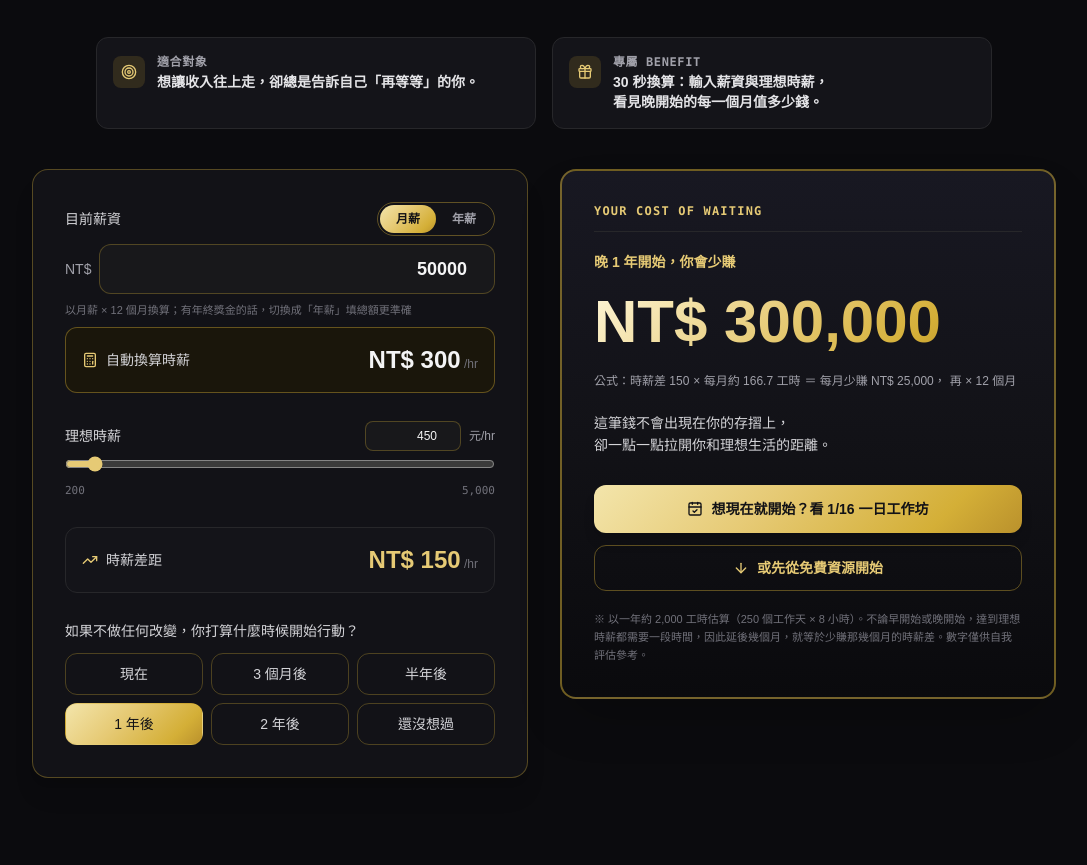
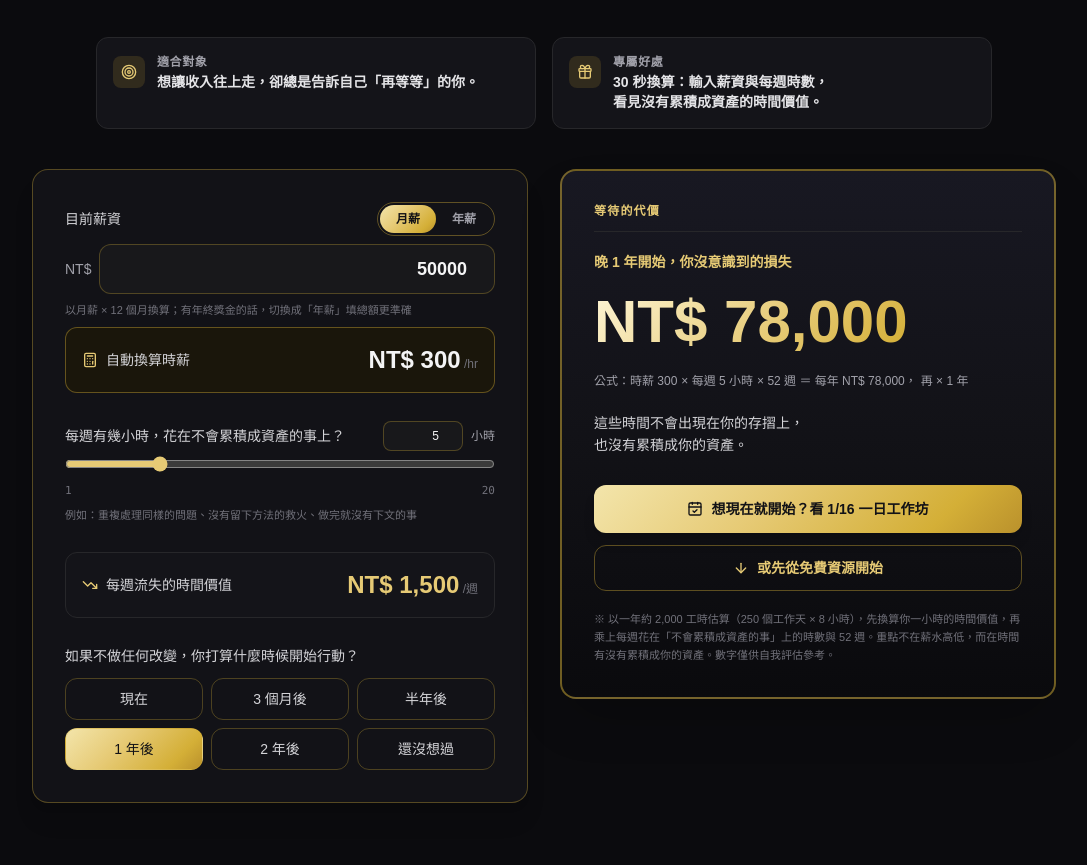
Before and after one commit to gingerlin0919-tech/freesources-site, a plain HTML site: page index.html in a window 1280 px wide. Shown: the part 756-1621 px from the top of the page, without its empty margins (96-1183 px from the left). Drawn offline with nearby package versions, Linux system fonts and the light colour scheme.

Commit message:
計算機改為時間價值版本，不再以理想時薪計算

```diff
--- a/index.html
+++ b/index.html
@@ -140,7 +140,7 @@ p,li,td,th,figcaption,label,dd{text-wrap:pretty}
 <div class="text-center space-y-3">
 <h2 class="text-3xl sm:text-4xl font-serif font-black text-white"><span class="phw">
           <span class="ph">【不行動的成本計算機】</span></span><br/>
-<span class="gold-gradient-text"><span class="phw"><span class="ph">算一算：</span><span class="ph">晚一點開始，</span><span class="ph">你會少賺多少？</span></span></span>
+<span class="gold-gradient-text"><span class="phw"><span class="ph">算一算：</span><span class="ph">晚一點開始，</span><span class="ph">流失了多少時間價值？</span></span></span>
 </h2>
 </div>
 <!-- 對象與效益說明卡 -->
@@ -159,8 +159,8 @@ p,li,td,th,figcaption,label,dd{text-wrap:pretty}
 <i class="w-4 h-4" data-lucide="gift"></i>
 </div>
 <div>
-<h4 class="text-xs font-bold text-zinc-400 font-mono tracking-wider"><span class="phw"><span class="ph">專屬 BENEFIT</span></span></h4>
-<p class="text-sm font-semibold text-zinc-200 mt-0.5"><span class="phw"><span class="ph">30 秒換算：</span><span class="ph">輸入薪資與理想時薪，</span><span class="ph">看見晚開始的每一個月值多少錢。</span></span></p>
+<h4 class="text-xs font-bold text-zinc-400 font-mono tracking-wider"><span class="phw"><span class="ph">專屬好處</span></span></h4>
+<p class="text-sm font-semibold text-zinc-200 mt-0.5"><span class="phw"><span class="ph">30 秒換算：</span><span class="ph">輸入薪資與每週時數，</span><span class="ph">看見沒有累積成資產的時間價值。</span></span></p>
 </div>
 </div>
 </div>
@@ -185,16 +185,17 @@ p,li,td,th,figcaption,label,dd{text-wrap:pretty}
 </div>
 <div class="space-y-2">
 <div class="flex items-center justify-between gap-3">
-<label for="ideal" class="text-zinc-300 font-medium text-sm">理想時薪</label>
-<div class="flex items-center gap-2 text-xs text-zinc-400"><input id="idealN" type="number" min="200" max="5000" step="50" aria-label="理想時薪數值" class="w-24 rounded-lg bg-zinc-900 border border-[#D4AF37]/30 px-2 py-1.5 text-right text-zinc-100 focus:outline-none">元/hr</div>
+<label for="ideal" class="text-zinc-300 font-medium text-sm"><span class="ph">每週有幾小時，</span><span class="ph">花在不會累積成資產的事上？</span></label>
+<div class="flex items-center gap-2 text-xs text-zinc-400 shrink-0"><input id="idealN" type="number" min="1" max="20" step="1" aria-label="每週小時數" class="w-20 rounded-lg bg-zinc-900 border border-[#D4AF37]/30 px-2 py-1.5 text-right text-zinc-100 focus:outline-none">小時</div>
 </div>
-<input class="w-full h-2 bg-zinc-800 rounded-lg cursor-pointer" id="ideal" max="5000" min="200" step="50" type="range" value="400"/>
-<div class="flex justify-between text-[11px] text-zinc-500 font-mono"><span>200</span><span>5,000</span></div>
+<input class="w-full h-2 bg-zinc-800 rounded-lg cursor-pointer" id="ideal" max="20" min="1" step="1" type="range" value="5"/>
+<div class="flex justify-between text-[11px] text-zinc-500 font-mono"><span>1</span><span>20</span></div>
+<p class="text-[11px] text-zinc-500">例如：重複處理同樣的問題、沒有留下方法的救火、做完就沒有下文的事</p>
 <p id="idealHint" class="text-[11px] text-amber-400"></p>
 </div>
 <div class="p-4 rounded-xl bg-[#141419] border border-zinc-800 flex items-center justify-between gap-3">
-<span class="text-sm text-zinc-300 whitespace-nowrap flex items-center gap-2"><i class="w-4 h-4 text-[#E6CA75]" data-lucide="trending-up"></i>時薪差距</span>
-<span class="text-xl sm:text-2xl font-black text-[#E6CA75] whitespace-nowrap">NT$ <span id="gap">150</span><span class="text-xs text-zinc-500 font-normal"> /hr</span></span>
+<span class="text-sm text-zinc-300 whitespace-nowrap flex items-center gap-2"><i class="w-4 h-4 text-[#E6CA75]" data-lucide="trending-down"></i>每週流失的時間價值</span>
+<span class="text-xl sm:text-2xl font-black text-[#E6CA75] whitespace-nowrap">NT$ <span id="gap">1,500</span><span class="text-xs text-zinc-500 font-normal"> /週</span></span>
 </div>
 <div class="space-y-3">
 <p class="text-zinc-300 font-medium text-sm"><span class="ph">如果不做任何改變，</span><span class="ph">你打算什麼時候開始行動？</span></p>
@@ -211,10 +212,10 @@ p,li,td,th,figcaption,label,dd{text-wrap:pretty}
 <!-- 右側：結果 -->
 <div class="lg:col-span-6 p-6 sm:p-8 rounded-2xl bg-gradient-to-b from-[#181822] via-[#121217] to-[#0A0A0D] border-2 border-[#D4AF37]/50 shadow-2xl space-y-5">
 <div class="flex items-center justify-between border-b border-zinc-800 pb-3">
-<span class="text-xs font-mono uppercase tracking-widest text-[#E6CA75] font-bold">YOUR COST OF WAITING</span>
+<span class="text-xs font-mono uppercase tracking-widest text-[#E6CA75] font-bold">等待的代價</span>
 </div>
-<p id="lossLabel" class="text-sm text-[#E6CA75] font-semibold">晚 1 年開始，你會少賺</p>
-<p id="lossWrap" class="font-serif font-black gold-gradient-text leading-none whitespace-nowrap overflow-hidden" style="font-size:56px;">NT$ <span id="loss">300,000</span></p>
+<p id="lossLabel" class="text-sm text-[#E6CA75] font-semibold">晚 1 年開始，你沒意識到的損失</p>
+<p id="lossWrap" class="font-serif font-black gold-gradient-text leading-none whitespace-nowrap overflow-hidden" style="font-size:56px;">NT$ <span id="loss">78,000</span></p>
 <p id="formula" class="text-xs text-zinc-400 leading-relaxed"></p>
 <p id="lossNote" class="text-sm text-zinc-300 leading-relaxed"></p>
 <div class="pt-2 space-y-3">
@@ -225,7 +226,7 @@ p,li,td,th,figcaption,label,dd{text-wrap:pretty}
 <i class="w-4 h-4" data-lucide="arrow-down"></i><span>或先從免費資源開始</span>
 </a>
 </div>
-<p class="text-[11px] text-zinc-500 leading-relaxed">※ 以一年約 2,000 工時估算（250 個工作天 × 8 小時）。不論早開始或晚開始，達到理想時薪都需要一段時間，因此延後幾個月，就等於少賺那幾個月的時薪差。數字僅供自我評估參考。</p>
+<p class="text-[11px] text-zinc-500 leading-relaxed">※ 以一年約 2,000 工時估算（250 個工作天 × 8 小時），先換算你一小時的時間價值，再乘上每週花在「不會累積成資產的事」上的時數與 52 週。重點不在薪水高低，而在時間有沒有累積成你的資產。數字僅供自我評估參考。</p>
 </div>
 </div>
 </div>
@@ -431,28 +432,24 @@ p,li,td,th,figcaption,label,dd{text-wrap:pretty}
       function calc() {
         var v = Math.max(0, parseFloat(salary.value) || 0);
         var cur = (unit === 'month' ? v * 12 : v) / HOURS_YEAR;
-        if (!idealTouched) {
-          var auto = Math.min(+idealR.max, Math.max(+idealR.min, Math.round(cur * 1.5 / 50) * 50));
-          idealR.value = auto; idealN.value = auto;
-        }
-        var ideal = +idealR.value, gap = Math.max(0, ideal - cur), loss = gap * HOURS_MONTH * months;
+        var hrs = +idealR.value, gap = cur * hrs, perYear = gap * 52, loss = perYear / 12 * months;
         document.getElementById('curHr').textContent = fmt(cur);
         document.getElementById('gap').textContent = fmt(gap);
-        document.getElementById('idealHint').textContent = (cur > 0 && ideal <= cur) ? '理想時薪要高於目前時薪，才算得出落差喔。' : '';
         document.getElementById('loss').textContent = fmt(loss);
         var label = document.getElementById('lossLabel'), note = document.getElementById('lossNote'), formula = document.getElementById('formula');
         if (months === 0) {
           label.textContent = '現在開始，你不必付出這筆代價';
           note.innerHTML = segN('最划算的開始時間，') + segN('永遠是現在。');
-          formula.innerHTML = seg('每多等 1 年，') + seg('就少賺 NT$ ' + fmt(gap * HOURS_YEAR));
+          formula.innerHTML = seg('每多等 1 年，') + seg('就流失 NT$ ' + fmt(perYear) + ' 的時間價值');
         } else {
-          label.textContent = never ? '如果 3 年都沒開始，你會少賺' : (months === 6 ? '晚半年開始，你會少賺' : '晚 ' + span(months) + '開始，你會少賺');
-          note.innerHTML = segN('這筆錢不會出現在你的存摺上，') + '<br>' + segN('卻一點一點拉開') + segN('你和理想生活的距離。');
-          formula.innerHTML = seg('公式：時薪差 ' + fmt(gap)) + seg('× 每月約 166.7 工時') + seg('＝ 每月少賺 NT$ ' + fmt(gap * HOURS_MONTH) + '，') + seg('再 × ' + months + ' 個月');
+          label.textContent = never ? '如果 3 年都沒開始，你沒意識到的損失' : (months === 6 ? '晚半年開始，你沒意識到的損失' : '晚 ' + span(months) + '開始，你沒意識到的損失');
+          note.innerHTML = segN('這些時間不會出現在你的存摺上，') + '<br>' + segN('也沒有累積成你的資產。');
+          formula.innerHTML = seg('公式：時薪 ' + fmt(cur)) + seg('× 每週 ' + hrs + ' 小時') + seg('× 52 週 ＝ 每年 NT$ ' + fmt(perYear) + '，') + seg('再 × ' + (months / 12).toFixed(months % 12 ? 1 : 0) + ' 年');
         }
         fitLoss();
       }
-      idealR.addEventListener('input', function () { idealTouched = true; idealN.value = idealR.value; calc(); });
+      idealN.value = idealR.value;
+      idealR.addEventListener('input', function () { idealN.value = idealR.value; calc(); });
       idealN.addEventListener('input', function () { var v = parseFloat(idealN.value); if (isNaN(v)) return; idealTouched = true; idealR.value = Math.min(+idealR.max, Math.max(+idealR.min, v)); calc(); });
       idealN.addEventListener('change', function () { idealN.value = idealR.value; });
       salary.addEventListener('input', calc);
```
